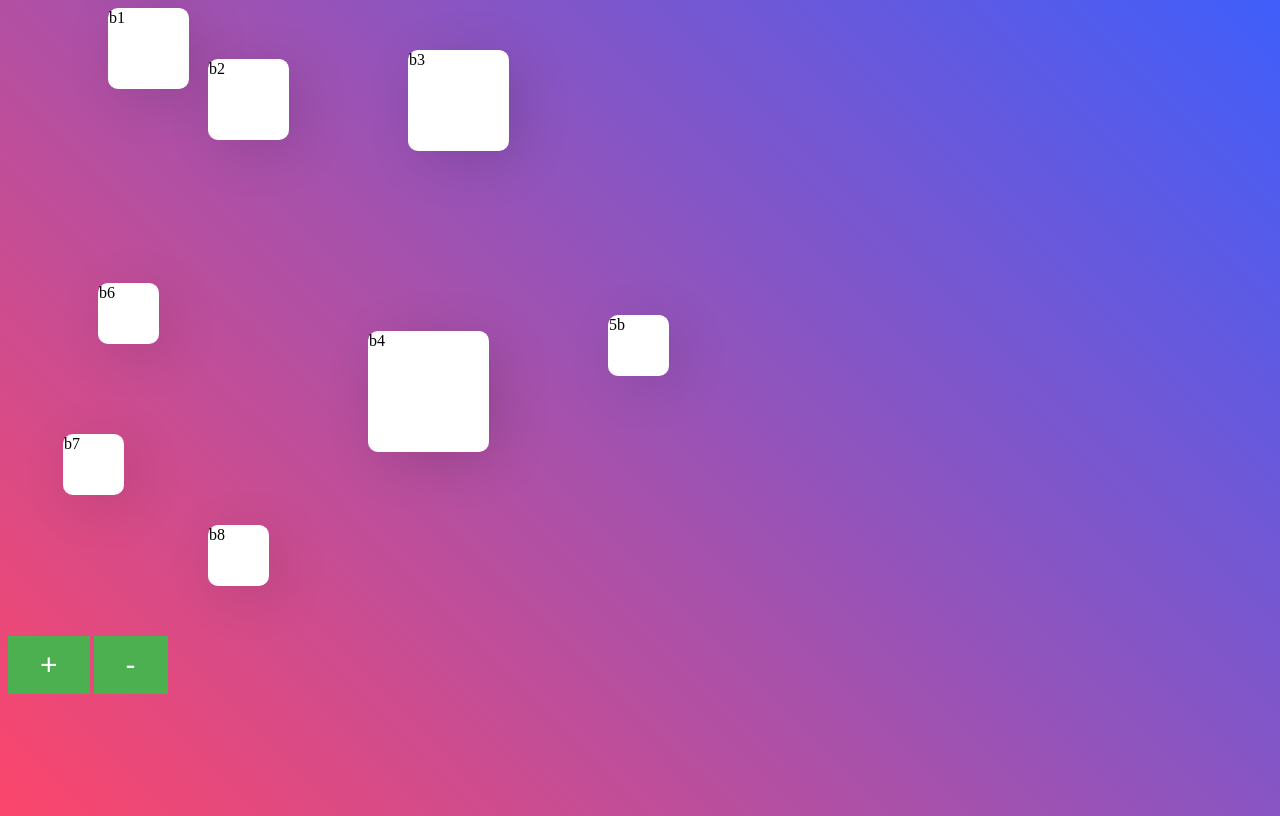
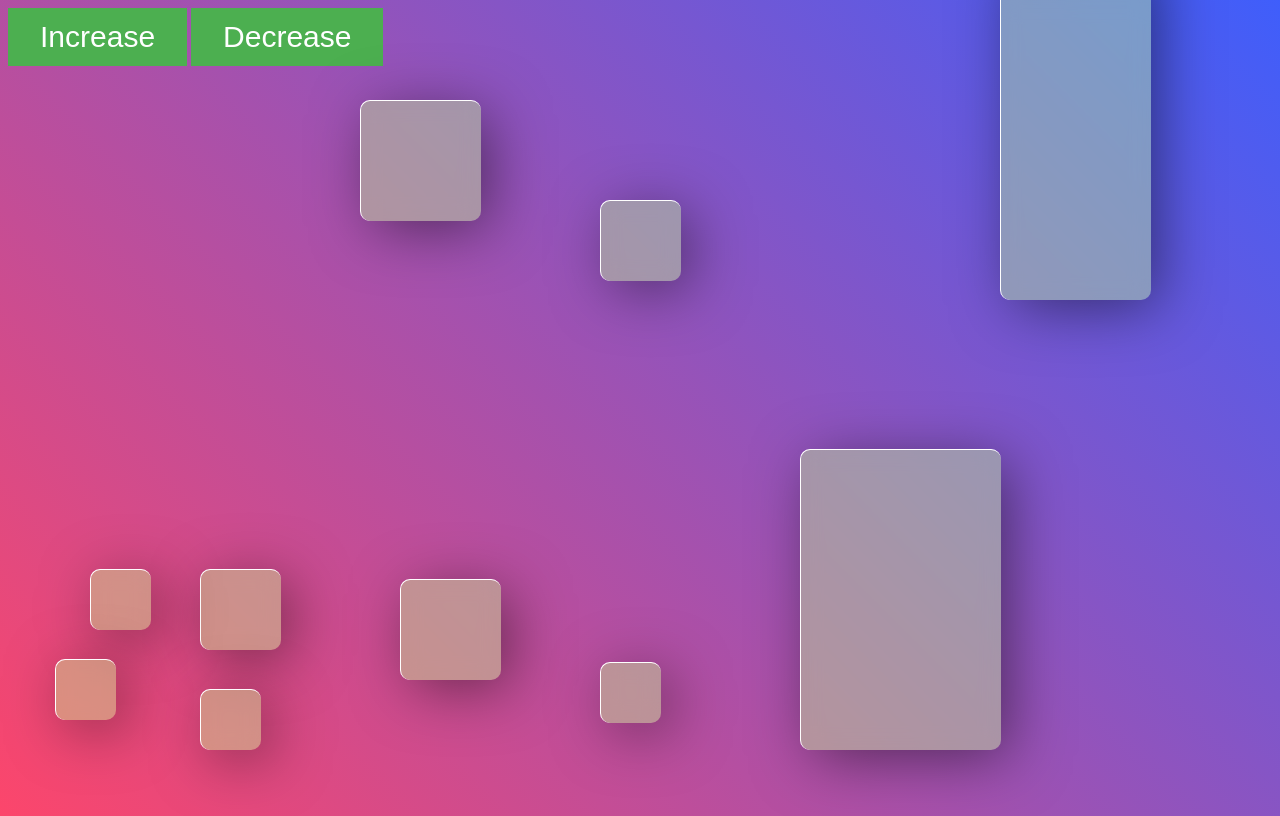
Before and after one commit to harshitpaliwal95/CSS, a plain HTML site: page box-game/index.html in a window 1280 px wide. Drawn offline with Linux system fonts and the light colour scheme.

Commit message:
complete

```diff
--- a/box-game/index.html
+++ b/box-game/index.html
@@ -10,16 +10,20 @@
   </head>
   <body>
     <div class="container">
-      <div class="box box-1">b1</div>
-      <div class="box box-2">b2</div>
-      <div class="box box-3">b3</div>
-      <div class="box box-4">b4</div>
-      <div class="box box-5">5b</div>
-      <div class="box box-6">b6</div>
-      <div class="box box-7">b7</div>
-      <div class="box box-8">b8</div>
-      <button id="increase" value="0">+</button>
-      <button id="decrease">-</button>
+      <div class="box box-1"></div>
+      <div class="box box-2"></div>
+      <div class="box box-3"></div>
+      <div class="box box-4"></div>
+      <div class="box box-5"></div>
+      <div class="box box-6"></div>
+      <div class="box box-7"></div>
+      <div class="box box-8"></div>
+      <div class="box box-9"></div>
+      <div class="box box-10"></div>
+    </div>
+    <div class="container-2">
+      <input type="button" value="Increase" id="inc" onclick="incNumber()" />
+      <input type="button" value="Decrease" id="dec" onclick="decNumber()" />
     </div>
   </body>
   <script src="script.js"></script>
--- a/box-game/script.js
+++ b/box-game/script.js
@@ -1,10 +1,22 @@
 "use strict";
-let count = 0;
-let decrease = document.getElementById("decrease");
 
-decrease.addEventListener("click", myfunction);
+const increase = document.querySelector(".increase");
+const decrease = document.querySelector(".decrease");
+var i = 0;
 
-function myfunction() {
-  count += 1;
-  console.log(count);
+function incNumber() {
+  if (i < 10) {
+    i++;
+  } else if ((i = 10)) {
+    i = 0;
+  }
+  document.querySelector(`.box-${i}`).classList.remove("hidden");
 }
+function decNumber() {
+  if (i < 10) {
+    i++;
+  } else if ((i = 10)) {
+    i = 0;
+  }
+  document.querySelector(`.box-${i}`).classList.add("hidden");
+}
--- a/box-game/style.scss
+++ b/box-game/style.scss
@@ -1,28 +1,33 @@
+$white: rgba(194, 251, 142, 0.393);
 body {
   background: linear-gradient(45deg, #fc466b, #3f5efb);
   height: 100vh;
+  width: 100vh;
+
+  justify-content: center;
+  align-items: center;
 }
 
 .box {
-  background: white;
+  background: $white;
   backdrop-filter: blur(10px);
   border-radius: 10px;
   border-left: 1px solid white;
   border-top: 1px solid white;
-  box-shadow: 10px 10px 60px -8px rgba(0, 0, 0, 0.2);
-  position: relative;
-
+  box-shadow: 10px 10px 60px -4px rgba(0, 0, 0, 0.503);
+  position: absolute;
+  justify-content: center;
   &-1 {
     height: 80px;
     width: 80px;
-    top: 30;
-    left: 100px;
+    top: 200px;
+    left: 600px;
   }
 
   &-2 {
     height: 80px;
     width: 80px;
-    bottom: 30px;
+    bottom: 150px;
     left: 200px;
   }
 
@@ -36,7 +41,7 @@ body {
   &-4 {
     height: 120px;
     width: 120px;
-    top: 60px;
+    top: 100px;
     left: 360px;
   }
 
@@ -64,8 +69,20 @@ body {
     bottom: 50px;
     left: 200px;
   }
+  &-9 {
+    height: 300px;
+    width: 200px;
+    bottom: 50px;
+    left: 800px;
+  }
+  &-10 {
+    height: 350px;
+    width: 150px;
+    bottom: 500px;
+    left: 1000px;
+  }
 }
-button {
+.container-2 input {
   background-color: #4caf50; /* Green */
   border: none;
   color: white;
@@ -75,7 +92,7 @@ button {
   display: inline-block;
   font-size: 30px;
   &:hover {
-    background: rgba(255, 255, 255, 0.1);
+    background: rgba(84, 84, 84, 0.1);
     box-shadow: 4px 4px 60px 8px rgba(0, 0, 0, 0.2);
   }
 }
```
Also changed, not shown: box-game/style.css, 1 other file.
